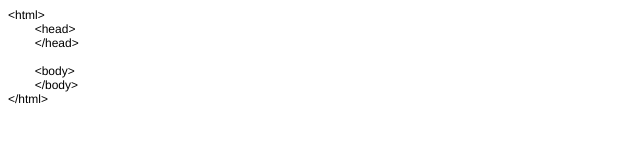
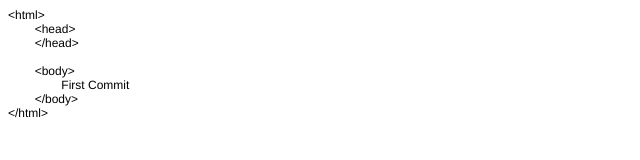
Before and after one commit to Mattheuw/Project-1, a plain HTML site: page index.html in a window 1280 px wide. Shown: the whole page, without its empty margins (0-640 px from the left). Drawn offline with Linux system fonts and the light colour scheme.

Commit message:
Second Commit

```diff
--- a/index.html
+++ b/index.html
@@ -18,6 +18,7 @@
 <p class="p1"><span class="Apple-tab-span">	</span>&lt;/head&gt;</p>
 <p class="p2"><br></p>
 <p class="p1"><span class="Apple-tab-span">	</span>&lt;body&gt;</p>
+<p class="p1"><span class="Apple-tab-span">	</span><span class="Apple-tab-span">	</span>First Commit</p>
 <p class="p1"><span class="Apple-tab-span">	</span>&lt;/body&gt;</p>
 <p class="p1">&lt;/html&gt;</p>
 </body>
```
